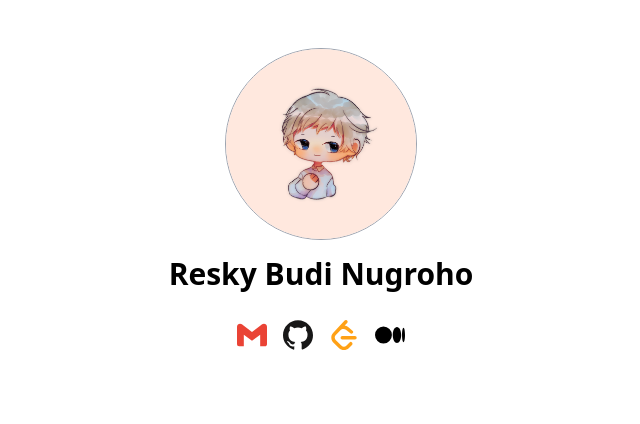
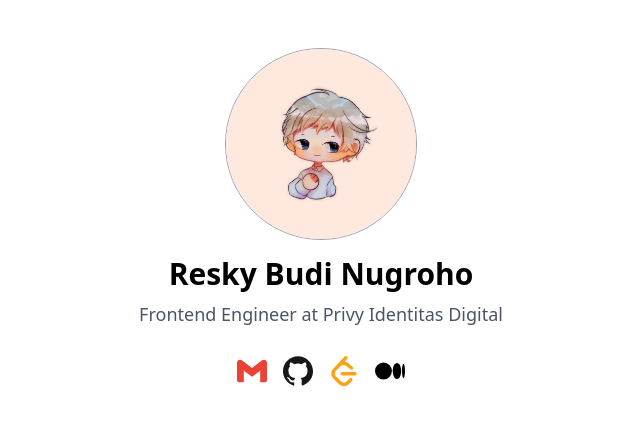
Before and after one commit to reskyppo/portofolio, a Next.js app: page / in a window 1280 px wide. Shown: the top 424 px of the page, without its empty margins (319-959 px from the left). Built offline with nearby package versions, Linux system fonts and the light colour scheme.

Commit message:
feat: add current job

```diff
--- a/components/Main.tsx
+++ b/components/Main.tsx
@@ -6,7 +6,10 @@ const Header = () => {
       <div className="rounded-full h-48 w-48 bg-white border border-gray-400">
         <img src="/me.png" className="rounded-full w-full h-full" />
       </div>
-      <h1 className="text-3xl font-semibold mt-4">Resky Budi Nugroho</h1>
+      <h1 className="text-3xl font-semibold mt-4 mb-2">Resky Budi Nugroho</h1>
+      <h5 className="text-gray-600 text-lg">
+        Frontend Engineer at Privy Identitas Digital
+      </h5>
       <div className="flex justify-center items-center mt-4 py-2 px-4">
         <SocialMedia
           url="mailto:reskybeen@gmail.com"
```
